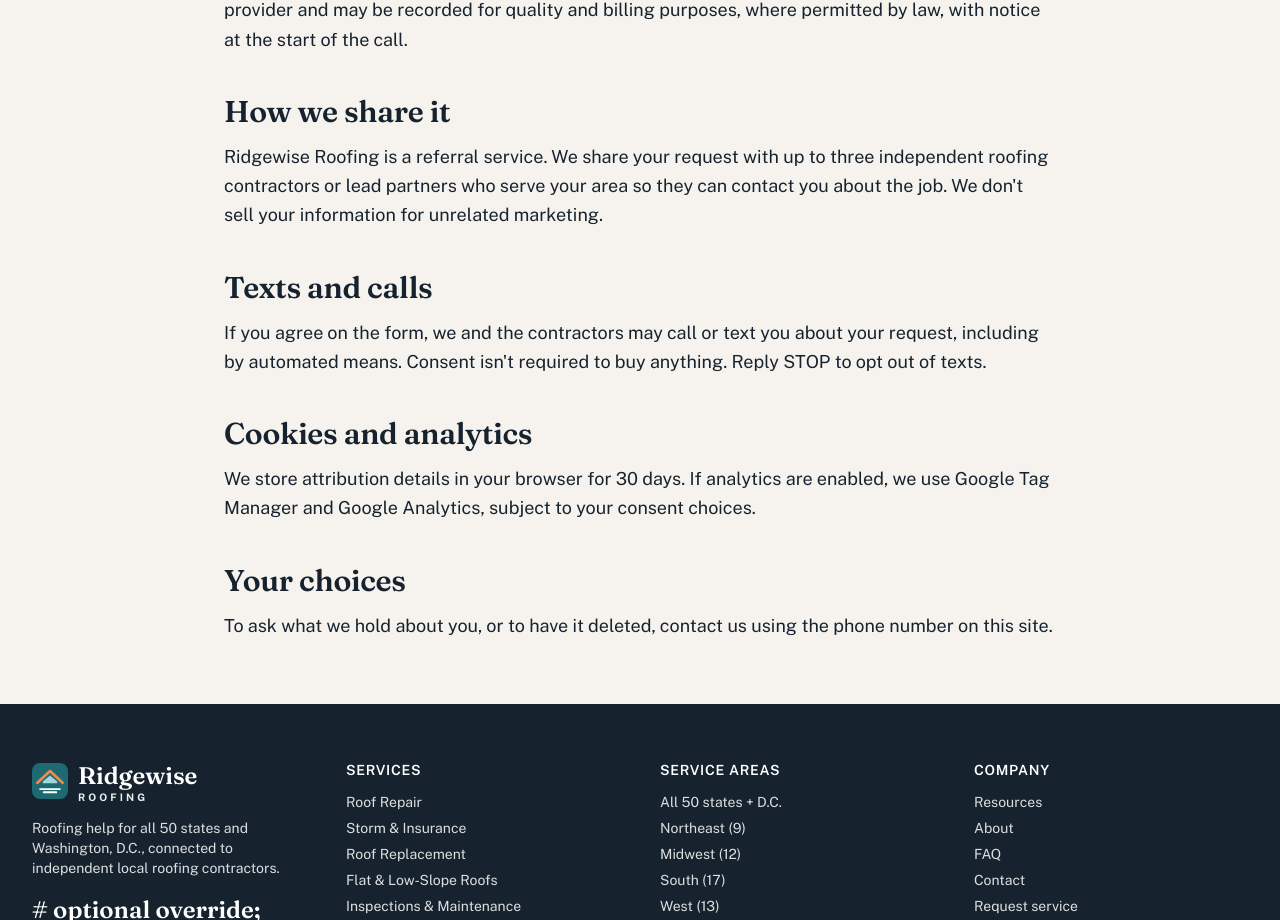
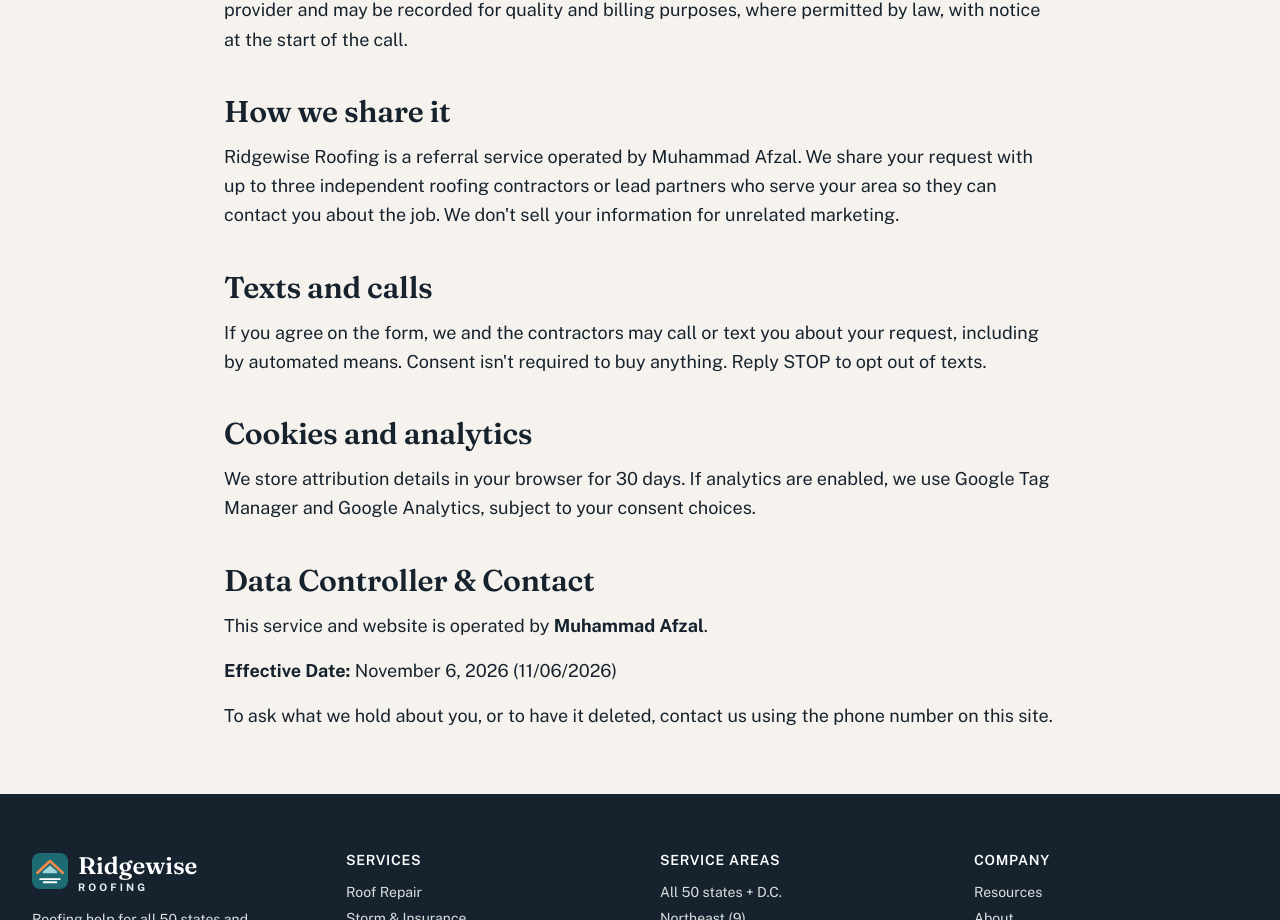
Before and after one commit to baigxyz0-afk/roofing, a Next.js app: page /privacy in a window 1280 px wide. Shown: the part 716-1636 px from the top of the page. Built offline with nearby package versions, Linux system fonts and the light colour scheme; no server answers.

Commit message:
Update Privacy Policy with operator name Muhammad Afzal and date 11/06/2026

```diff
--- a/src/app/(site)/privacy/page.tsx
+++ b/src/app/(site)/privacy/page.tsx
@@ -8,18 +8,20 @@ export const metadata = pageMeta({ title: "Privacy Policy", description: "How Ri
 
 export default function Privacy() {
   return (
-    <SimplePage title="Privacy Policy" crumbs={[{ name: "Home", path: "/" }, { name: "Privacy", path }]} lead="Last updated October 5, 2026. Draft pending legal review.">
+    <SimplePage title="Privacy Policy" crumbs={[{ name: "Home", path: "/" }, { name: "Privacy", path }]} lead="Effective Date: November 6, 2026 (11/06/2026). Operated by Muhammad Afzal.">
       <h2>What we collect</h2>
       <p>When you submit a request, we collect what you enter: the service you need, ZIP code, timing, name, phone, optional email and notes. We also collect how you found us (for example ad campaign parameters and the page you landed on), basic device type, and a one-way hash of your IP address for spam prevention.</p>
       <h2>Calls</h2>
       <p>Phone numbers on this site may be call-tracking numbers. Calls may be routed through a third-party provider and may be recorded for quality and billing purposes, where permitted by law, with notice at the start of the call.</p>
       <h2>How we share it</h2>
-      <p>{site.name} is a referral service. We share your request with up to three independent roofing contractors or lead partners who serve your area so they can contact you about the job. We don't sell your information for unrelated marketing.</p>
+      <p>{site.name} is a referral service operated by Muhammad Afzal. We share your request with up to three independent roofing contractors or lead partners who serve your area so they can contact you about the job. We don't sell your information for unrelated marketing.</p>
       <h2>Texts and calls</h2>
       <p>If you agree on the form, we and the contractors may call or text you about your request, including by automated means. Consent isn't required to buy anything. Reply STOP to opt out of texts.</p>
       <h2>Cookies and analytics</h2>
       <p>We store attribution details in your browser for 30 days. If analytics are enabled, we use Google Tag Manager and Google Analytics, subject to your consent choices.</p>
-      <h2>Your choices</h2>
+      <h2>Data Controller & Contact</h2>
+      <p>This service and website is operated by <strong>Muhammad Afzal</strong>.</p>
+      <p><strong>Effective Date:</strong> November 6, 2026 (11/06/2026)</p>
       <p>To ask what we hold about you, or to have it deleted, contact us{site.email ? ` at ${site.email}` : " using the phone number on this site"}.</p>
     </SimplePage>
   );
```
